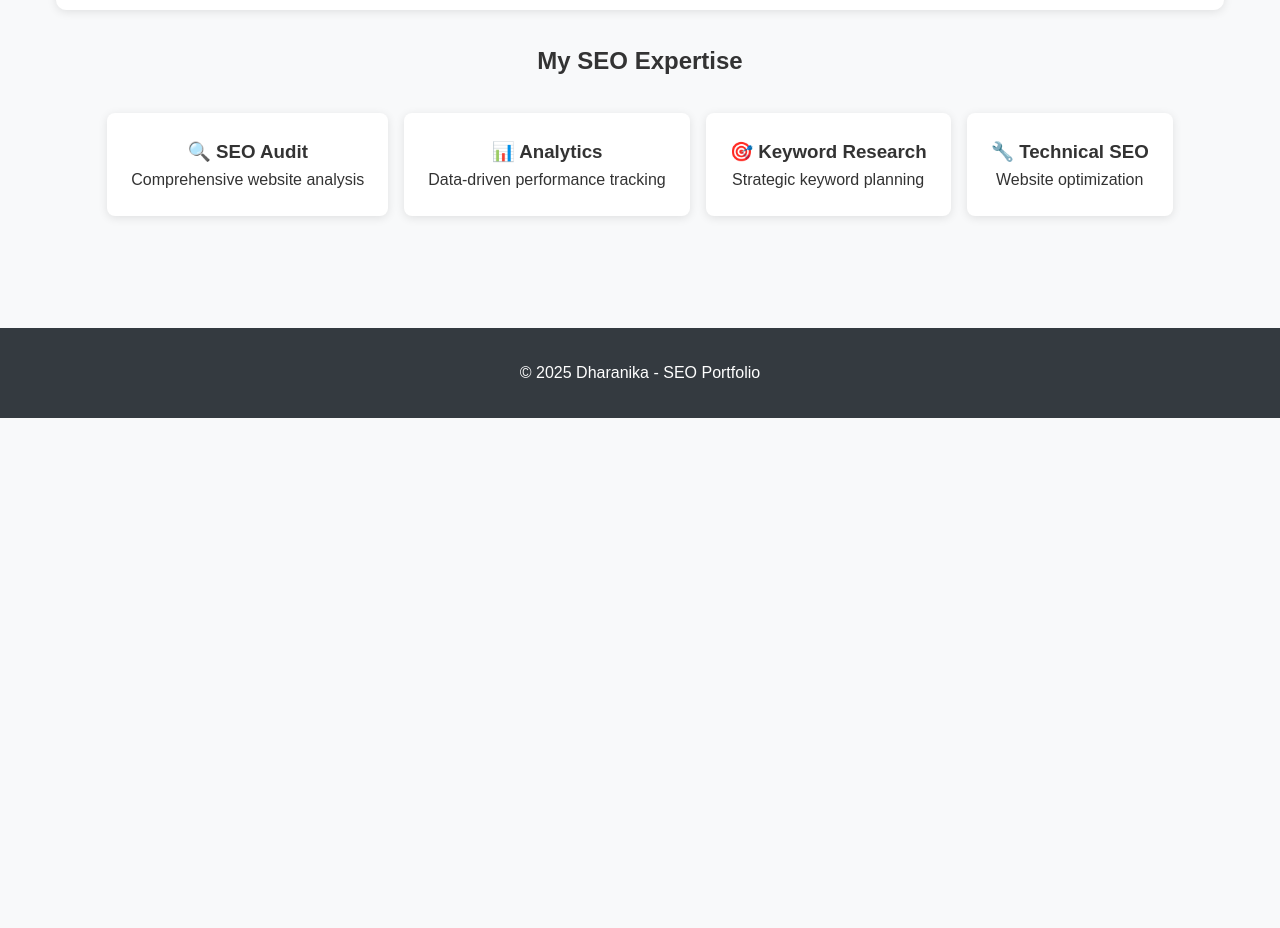
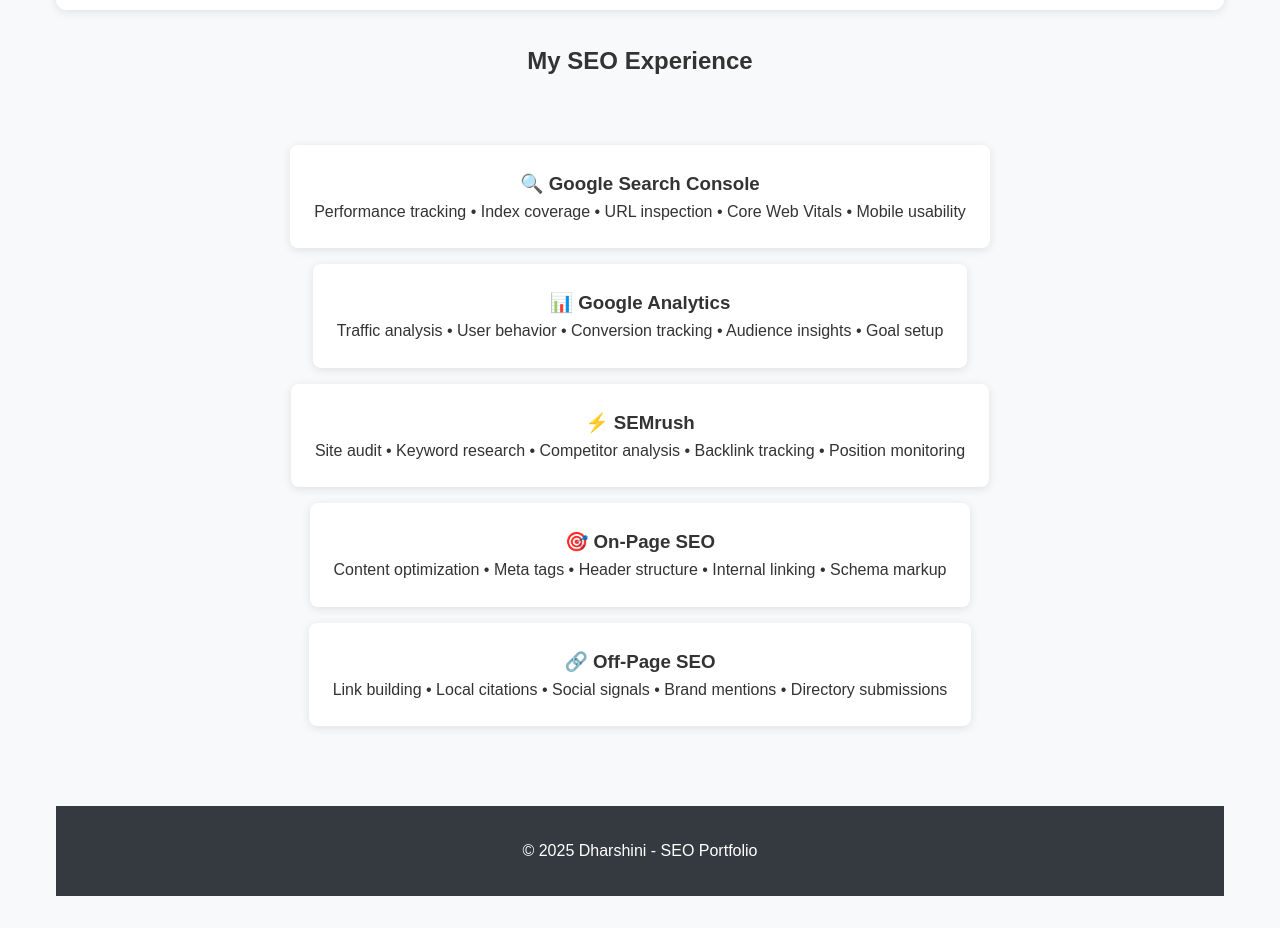
Before and after one commit to vininjtm2000-cyber/seo-portfolio, a plain HTML site: page index.html in a window 1280 px wide. Shown: the part 500-1428 px from the top of the page. Before the commit the page ends 918 px from the top, so only its background shows below. Drawn offline with Linux system fonts and the light colour scheme.

Commit message:
index.html
update the content

```diff
--- a/index.html
+++ b/index.html
@@ -3,7 +3,7 @@
 <head>
     <meta charset="UTF-8">
     <meta name="viewport" content="width=device-width, initial-scale=1.0">
-    <title>Dharanika - SEO Specialist</title>
+    <title>Dharshini - SEO Specialist</title>
     <style>
         * { margin: 0; padding: 0; box-sizing: border-box; }
         body { font-family: 'Arial', sans-serif; line-height: 1.6; color: #333; background: #f8f9fa; }
@@ -84,7 +84,7 @@
     </div>
 
     <div class="header">
-        <h1>Dharanika</h1>
+        <h1>Dharshini</h1>
         <p>SEO Specialist | Digital Marketing Analyst</p>
     </div>
 
@@ -97,30 +97,43 @@
         </div>
 
         <div style="text-align: center; margin-bottom: 2rem;">
-            <h2>My SEO Expertise</h2>
+            <h2>My SEO Experience</h2>
         </div>
         <div class="skills">
+            <div class="skills">
     <div class="skill-item">
-                <h3>🔍 SEO Audit</h3>
-                <p>Comprehensive website analysis</p>
+        <h3>🔍 Google Search Console</h3>
+        <p>Performance tracking • Index coverage • URL inspection • Core Web Vitals • Mobile usability</p>
     </div>
    <div class="skill-item">
-                <h3>📊 Analytics</h3>
-                <p>Data-driven performance tracking</p>
+        <h3>📊 Google Analytics</h3>
+        <p>Traffic analysis • User behavior • Conversion tracking • Audience insights • Goal setup</p>
     </div>
     <div class="skill-item">
-                <h3>🎯 Keyword Research</h3>
-                <p>Strategic keyword planning</p>
+        <h3>⚡ SEMrush</h3>
+        <p>Site audit • Keyword research • Competitor analysis • Backlink tracking • Position monitoring</p>
     </div>
     <div class="skill-item">
+        <h3>🎯 On-Page SEO</h3>
+        <p>Content optimization • Meta tags • Header structure • Internal linking • Schema markup</p>
+    </div>
+    <div class="skill-item">
+        <h3>🔗 Off-Page SEO</h3>
+        <p>Link building • Local citations • Social signals • Brand mentions • Directory submissions</p>
+    </div>
+<!--    <div class="skill-item">
         <h3>🔧 Technical SEO</h3>
-                <p>Website optimization</p>
+        <p>Site speed • Mobile optimization • XML sitemaps • Robots.txt • Structured data</p>
+    </div> -->
 </div>
-        </div>
+
+
+
+
     </div>
 
     <div class="footer">
-        <p>&copy; 2025 Dharanika - SEO Portfolio</p>
+        <p>&copy; 2025 Dharshini - SEO Portfolio</p>
     </div>
 </body>
 </html>
```
Lines whose indentation alone changed are shown as unchanged.
